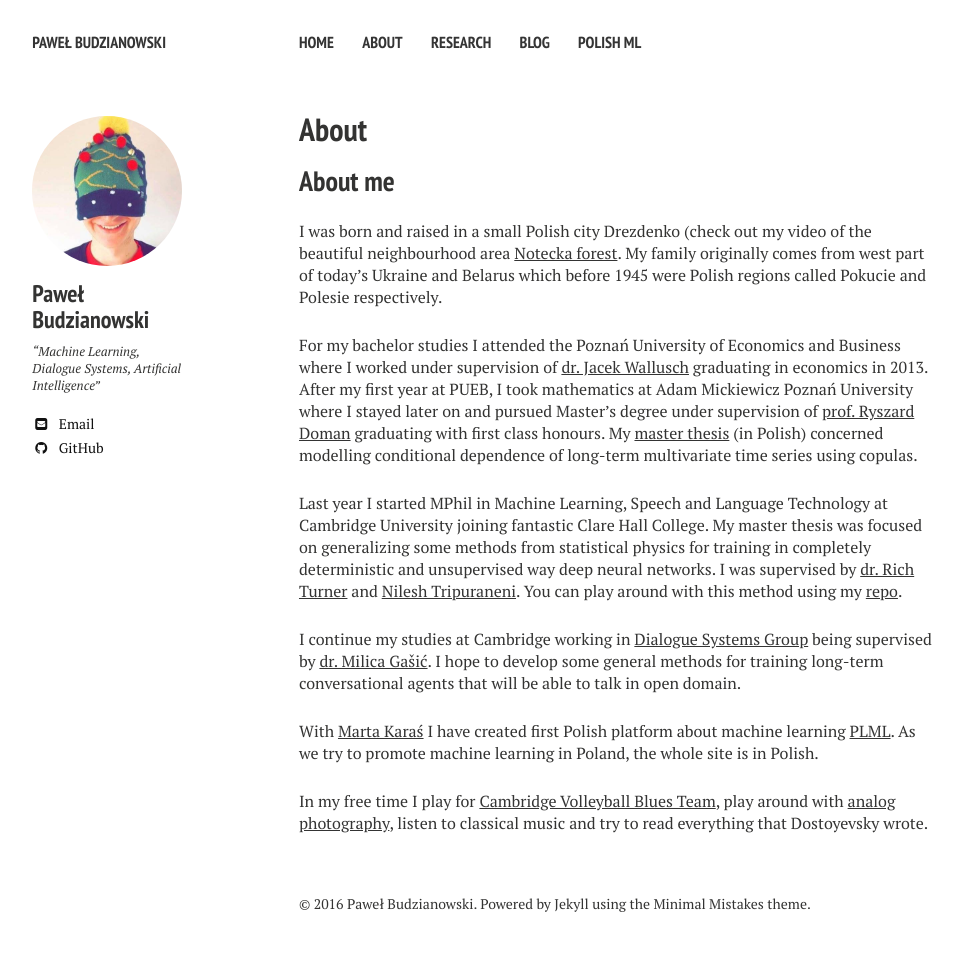
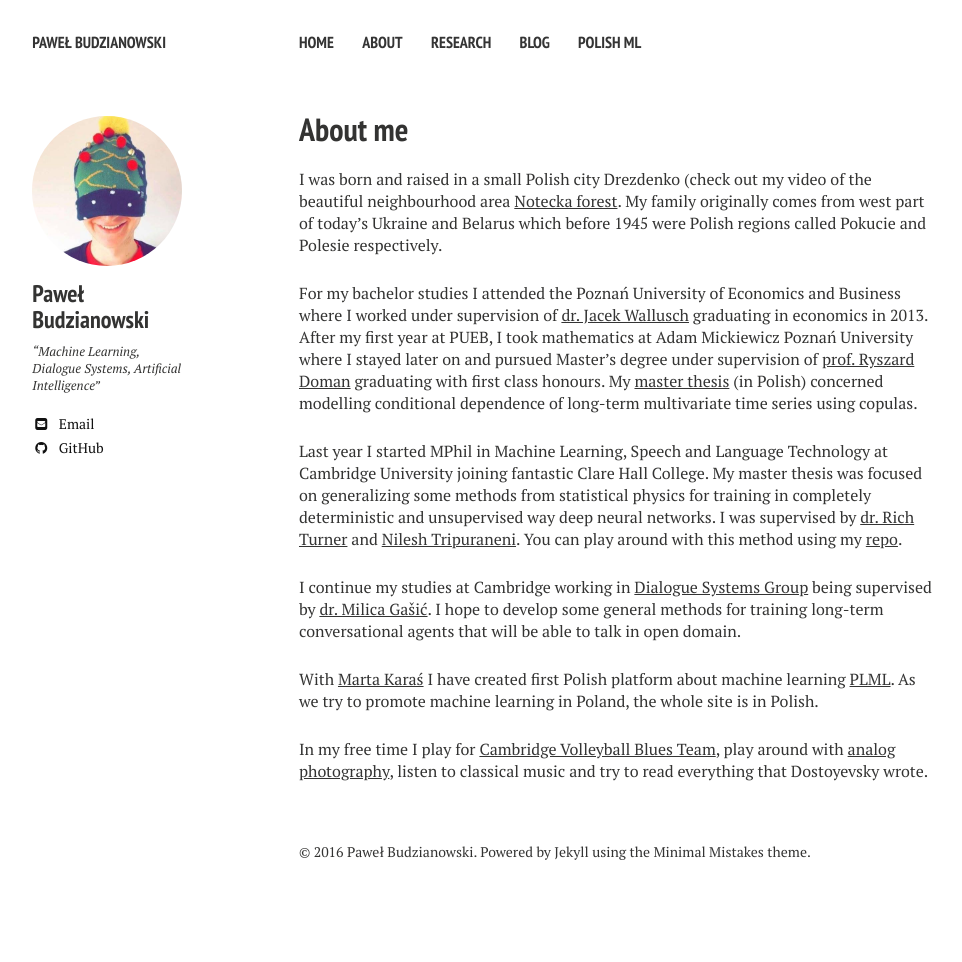
Before and after one commit to pawel-polyai/budzianowski.github.io, a Jekyll site: the page built from about.md, in a window 1280 px wide. Shown: the whole page, without its empty margins (21-983 px from the left). Built offline with Jekyll 4.4.1, drawn with Linux system fonts in a browser that asks for light colours; nearby versions of some CDN libraries; after the commit the page ends 910 px from its top, so only the background shows below that.

Commit message:
Update about.md

```diff
--- a/about.md
+++ b/about.md
@@ -1,13 +1,11 @@
 ---
 layout: page
-title: About
+title: About me
 tags: [Budzianowski,Paweł, Pawel, Budzianowski Pawel, Pawel Budzianowski, pawelbudzianowski, pawel budzianowski, about me]
 modified: 2016-04-09T19:50:01.573882-04:00
 comments: false
 share: false
 ---
-
-## About me
 
 I was born and raised in a small Polish city Drezdenko (check out my video of the beautiful neighbourhood area [Notecka forest](https://youtube.com/watch?v=EXHQY0JRl74). My family originally comes from west part of today's Ukraine and Belarus which before 1945 were Polish regions called Pokucie and Polesie respectively.
 
```
